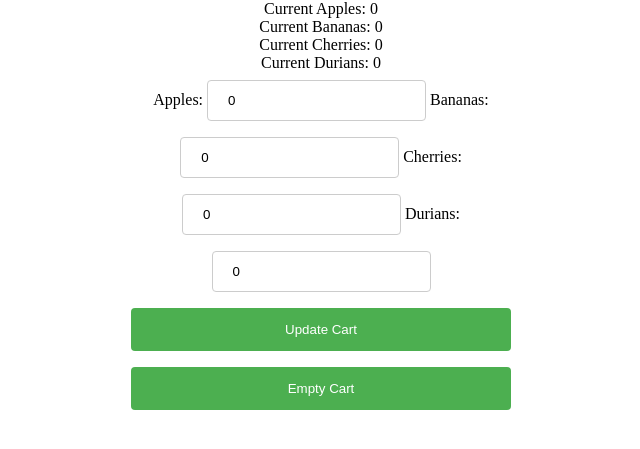
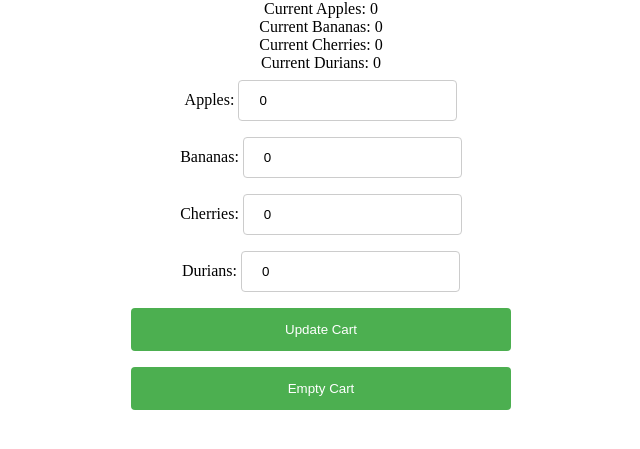
Before and after one commit to alexkramerbanjo/intent-challenge, a website: page public/index.html in a window 1280 px wide. Shown: the part 127-576 px from the top of the page, without its empty margins (319-959 px from the left). Drawn offline with Linux system fonts and the light colour scheme.

Commit message:
input-wrapper added

```diff
--- a/public/index.html
+++ b/public/index.html
@@ -25,8 +25,17 @@
       </div>
       <div id="shopping-cart-form-container">
         <form id="cart-form">
+          <div class="input-wrapper">
             <label for="apple">Apples:</label>
-          <input type="number" min="0" value="0" name="apple" id="form-apple" />
+            <input
+              type="number"
+              min="0"
+              value="0"
+              name="apple"
+              id="form-apple"
+            />
+          </div>
+          <div class="input-wrapper">
             <label for="banana">Bananas:</label>
             <input
               type="number"
@@ -35,6 +44,8 @@
               name="banana"
               id="form-banana"
             />
+          </div>
+          <div class="input-wrapper">
             <label for="cherry">Cherries: </label>
             <input
               type="number"
@@ -43,6 +54,8 @@
               name="cherry"
               id="form-cherry"
             />
+          </div>
+          <div class="input-wrapper">
             <label for="durian">Durians: </label>
             <input
               type="number"
@@ -51,6 +64,7 @@
               name="durian"
               id="form-durian"
             />
+          </div>
           <button type="button" onclick="handleSubmit()">
             Update Cart
           </button>
--- a/public/styles.css
+++ b/public/styles.css
@@ -1,7 +1,9 @@
 body {
   text-align: center;
 }
-
+.input-wrapper {
+  width: 100%;
+}
 .form-container {
   text-align: center;
 }
```
Lines whose indentation alone changed are shown as unchanged.
